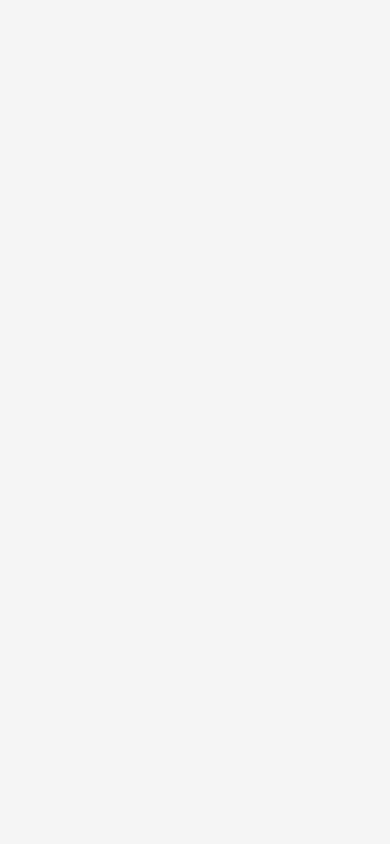
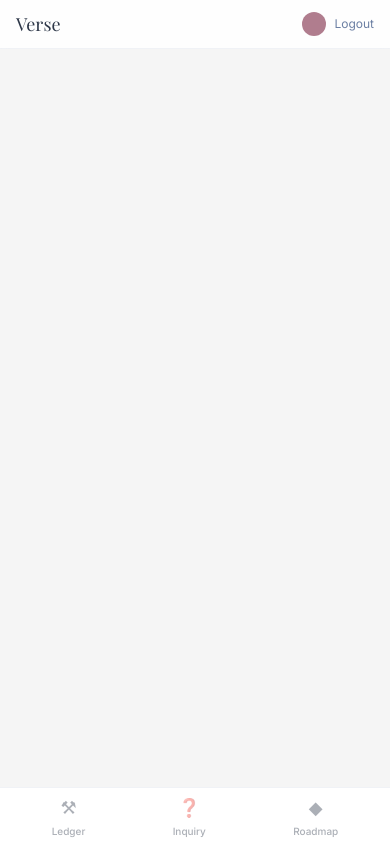
Before and after one commit to alifwr/verses, a Nuxt app in the folder frontend/: page / in a window 390 px wide. Before the commit this address had no page. Built offline with nearby package versions, Linux system fonts and the light colour scheme.

Commit message:
feat(frontend): default layout with responsive nav bar
Co-Authored-By: Claude Sonnet 4.6 <noreply@anthropic.com>

```diff
--- /dev/null
+++ b/frontend/app/components/NavBar.vue
@@ -0,0 +1,78 @@
+<script setup lang="ts">
+const { user, logout } = useAuth()
+const route = useRoute()
+
+const navItems = [
+  { path: '/ledger', label: 'Ledger', icon: '&#9874;' },
+  { path: '/inquiry', label: 'Inquiry', icon: '&#10067;' },
+  { path: '/roadmap', label: 'Roadmap', icon: '&#9670;' },
+]
+
+const isActive = (path: string) => route.path === path
+
+const userColor = computed(() =>
+  user.value?.username === 'alif' ? 'bg-verse-slate' : 'bg-verse-rose'
+)
+</script>
+
+<template>
+  <!-- Desktop/tablet top nav -->
+  <nav class="hidden sm:block bg-white/90 backdrop-blur-sm border-b border-verse-slate/10 sticky top-0 z-40">
+    <div class="max-w-4xl mx-auto px-4 flex items-center justify-between h-14">
+      <NuxtLink to="/ledger" class="font-serif text-xl text-verse-text tracking-wide">Verse</NuxtLink>
+
+      <div class="flex items-center gap-1">
+        <NuxtLink
+          v-for="item in navItems"
+          :key="item.path"
+          :to="item.path"
+          class="px-3 py-1.5 rounded-lg text-sm transition"
+          :class="isActive(item.path) ? 'bg-verse-slate text-white' : 'text-verse-text hover:bg-verse-slate/10'"
+        >
+          {{ item.label }}
+        </NuxtLink>
+      </div>
+
+      <div class="flex items-center gap-3">
+        <div class="flex items-center gap-2">
+          <span class="w-7 h-7 rounded-full flex items-center justify-center text-white text-xs font-medium" :class="userColor">
+            {{ user?.display_name?.[0] }}
+          </span>
+          <span class="text-sm text-verse-text">{{ user?.display_name }}</span>
+        </div>
+        <button @click="logout" class="text-xs text-verse-slate hover:text-verse-text transition">
+          Logout
+        </button>
+      </div>
+    </div>
+  </nav>
+
+  <!-- Mobile top bar (minimal) -->
+  <div class="sm:hidden bg-white/90 backdrop-blur-sm border-b border-verse-slate/10 sticky top-0 z-40">
+    <div class="px-4 flex items-center justify-between h-12">
+      <span class="font-serif text-lg text-verse-text">Verse</span>
+      <div class="flex items-center gap-2">
+        <span class="w-6 h-6 rounded-full flex items-center justify-center text-white text-[10px] font-medium" :class="userColor">
+          {{ user?.display_name?.[0] }}
+        </span>
+        <button @click="logout" class="text-xs text-verse-slate">Logout</button>
+      </div>
+    </div>
+  </div>
+
+  <!-- Mobile bottom nav -->
+  <nav class="sm:hidden fixed bottom-0 left-0 right-0 bg-white/95 backdrop-blur-sm border-t border-verse-slate/10 z-40 safe-area-bottom">
+    <div class="flex items-center justify-around h-14 px-2">
+      <NuxtLink
+        v-for="item in navItems"
+        :key="item.path"
+        :to="item.path"
+        class="flex flex-col items-center gap-0.5 px-4 py-1 rounded-lg transition"
+        :class="isActive(item.path) ? 'text-verse-slate' : 'text-verse-text/40'"
+      >
+        <span class="text-lg" v-html="item.icon" />
+        <span class="text-[10px] font-medium">{{ item.label }}</span>
+      </NuxtLink>
+    </div>
+  </nav>
+</template>
--- /dev/null
+++ b/frontend/app/layouts/default.vue
@@ -0,0 +1,8 @@
+<template>
+  <div class="min-h-screen bg-verse-bg">
+    <NavBar />
+    <main class="max-w-4xl mx-auto px-4 py-6 pb-20 sm:pb-6">
+      <slot />
+    </main>
+  </div>
+</template>
```
